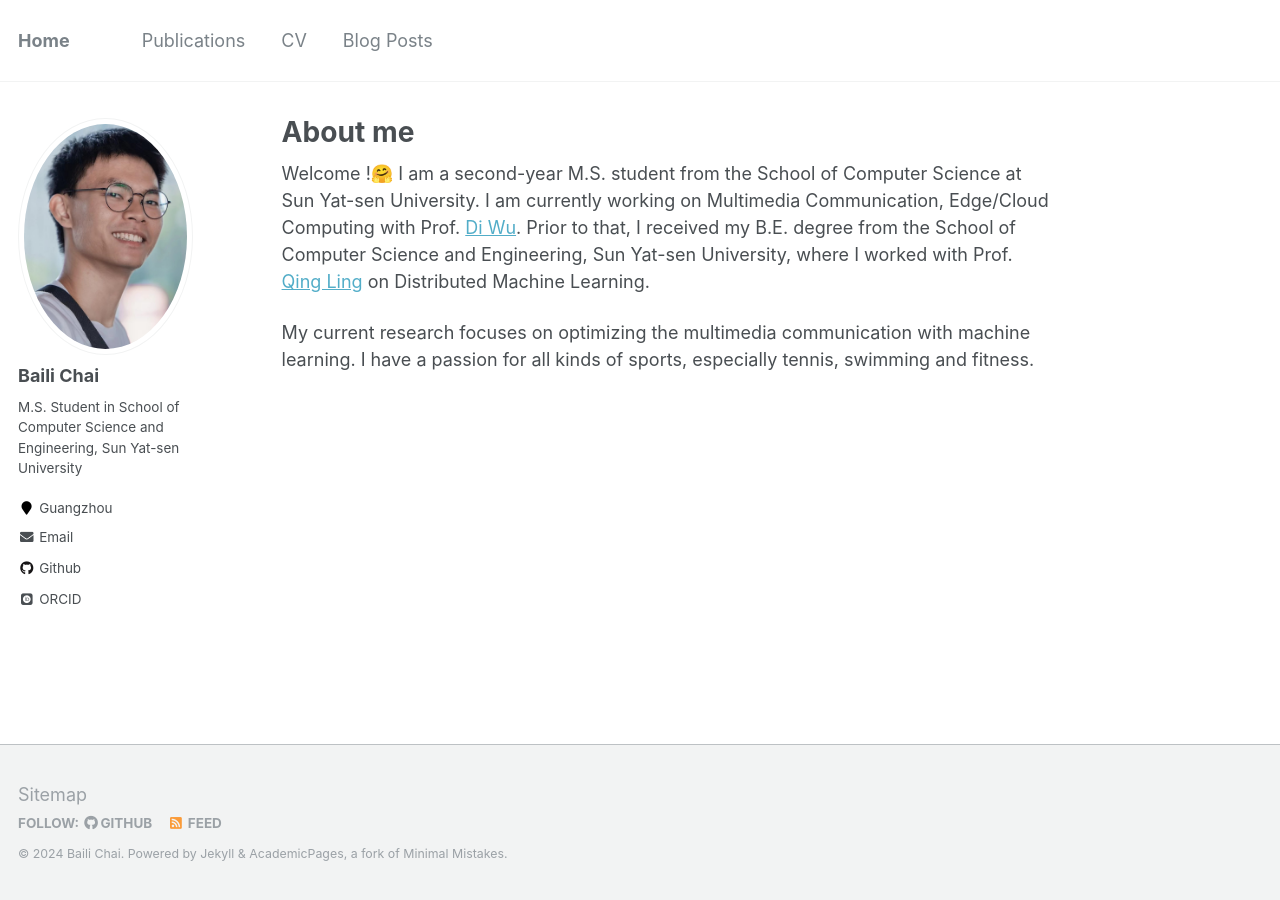
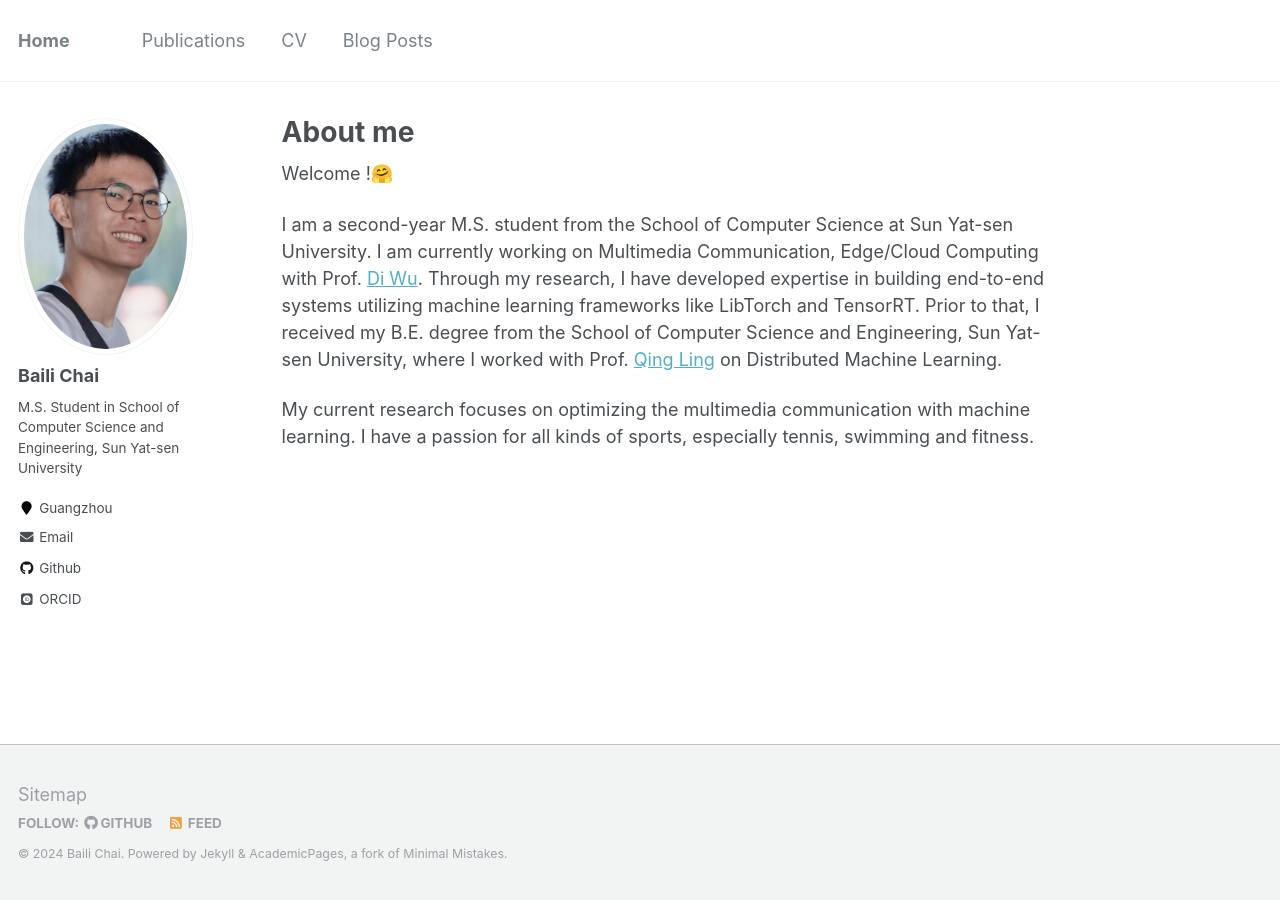
Before and after one commit to chaibli/chaibli.github.io, a Jekyll site: the page built from _pages/about.md, in a window 1280 px wide. Built offline with Jekyll 4.4.1, drawn with Linux system fonts in a browser that asks for light colours; some web fonts are replaced.

Commit message:
change home page

```diff
--- a/_pages/about.md
+++ b/_pages/about.md
@@ -8,6 +8,7 @@
   - /about.html
 ---
 Welcome !🤗
-I am a second-year M.S. student from the School of Computer Science at Sun Yat-sen University. I am currently working on Multimedia Communication, Edge/Cloud Computing with Prof. [Di Wu](https://scholar.google.com/citations?hl=en&user=guhA4VoAAAAJ). Prior to that, I received my B.E. degree from the School of Computer Science and Engineering, Sun Yat-sen University, where I worked with Prof. [Qing Ling](https://scholar.google.com/citations?hl=en&user=u70vRDYAAAAJ&view_op=list_works&sortby=pubdate) on Distributed Machine Learning.
+
+I am a second-year M.S. student from the School of Computer Science at Sun Yat-sen University. I am currently working on Multimedia Communication, Edge/Cloud Computing with Prof. [Di Wu](https://scholar.google.com/citations?hl=en&user=guhA4VoAAAAJ). Through my research, I have developed expertise in building end-to-end systems utilizing machine learning frameworks like LibTorch and TensorRT. Prior to that, I received my B.E. degree from the School of Computer Science and Engineering, Sun Yat-sen University, where I worked with Prof. [Qing Ling](https://scholar.google.com/citations?hl=en&user=u70vRDYAAAAJ&view_op=list_works&sortby=pubdate) on Distributed Machine Learning.
 
 My current research focuses on optimizing the multimedia communication with machine learning. I have a passion for all kinds of sports, especially tennis, swimming and fitness.
```
